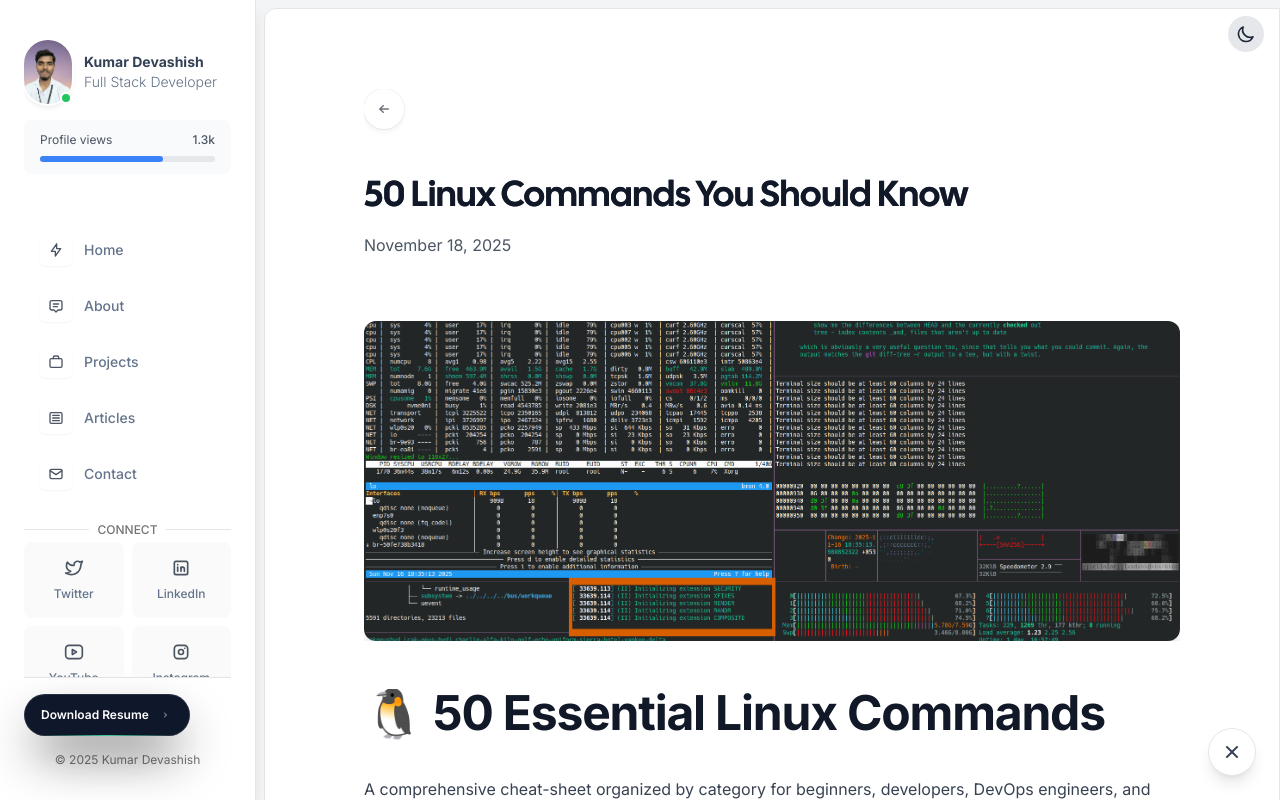
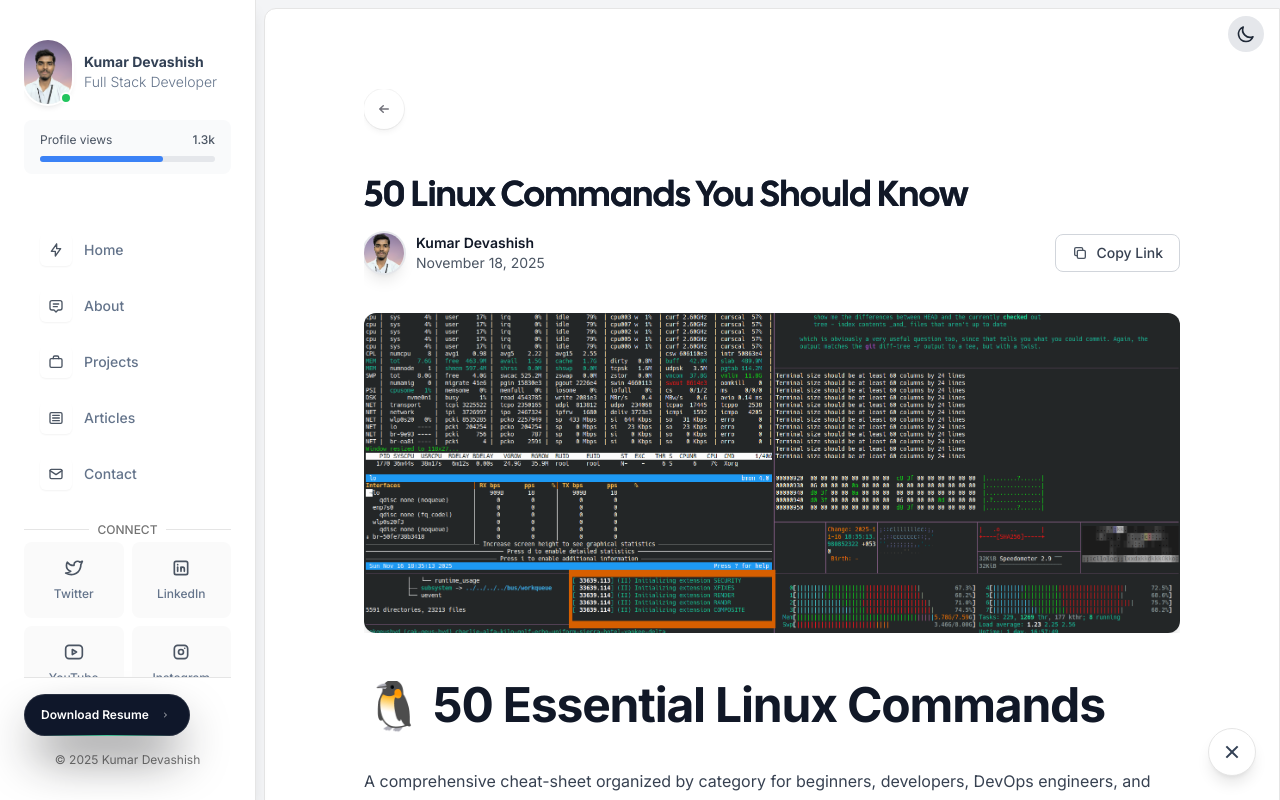
Before and after one commit to kumar10248/Deva-portfolio, a Next.js app: page /blog/50-linux-commands in a window 1280 px wide. Built offline with nearby package versions, Linux system fonts and the light colour scheme.

Commit message:
feat: add social sharing functionality with share icons and copy link feature in BlogLayout

```diff
--- a/src/components/BlogLayout.tsx
+++ b/src/components/BlogLayout.tsx
@@ -8,6 +8,8 @@ import { Container } from "./Container";
 import { Heading } from "./Heading";
 import Link from "next/link";
 import { Paragraph } from "./Paragraph";
+import profileImage from "../../public/about_profile.png";
+import { useState } from "react";
 
 function ArrowLeftIcon(props: any) {
   return (
@@ -22,6 +24,54 @@ function ArrowLeftIcon(props: any) {
   );
 }
 
+function ShareIcon(props: any) {
+  return (
+    <svg viewBox="0 0 24 24" fill="none" stroke="currentColor" {...props}>
+      <path strokeLinecap="round" strokeLinejoin="round" strokeWidth={2} d="M8.684 13.342C8.886 12.938 9 12.482 9 12c0-.482-.114-.938-.316-1.342m0 2.684a3 3 0 110-2.684m0 2.684l6.632 3.316m-6.632-6l6.632-3.316m0 0a3 3 0 105.367-2.684 3 3 0 00-5.367 2.684zm0 9.316a3 3 0 105.368 2.684 3 3 0 00-5.368-2.684z" />
+    </svg>
+  );
+}
+
+function TwitterIcon(props: any) {
+  return (
+    <svg viewBox="0 0 24 24" fill="currentColor" {...props}>
+      <path d="M18.244 2.25h3.308l-7.227 8.26 8.502 11.24H16.17l-5.214-6.817L4.99 21.75H1.68l7.73-8.835L1.254 2.25H8.08l4.713 6.231zm-1.161 17.52h1.833L7.084 4.126H5.117z" />
+    </svg>
+  );
+}
+
+function LinkedInIcon(props: any) {
+  return (
+    <svg viewBox="0 0 24 24" fill="currentColor" {...props}>
+      <path d="M20.447 20.452h-3.554v-5.569c0-1.328-.027-3.037-1.852-3.037-1.853 0-2.136 1.445-2.136 2.939v5.667H9.351V9h3.414v1.561h.046c.477-.9 1.637-1.85 3.37-1.85 3.601 0 4.267 2.37 4.267 5.455v6.286zM5.337 7.433c-1.144 0-2.063-.926-2.063-2.065 0-1.138.92-2.063 2.063-2.063 1.14 0 2.064.925 2.064 2.063 0 1.139-.925 2.065-2.064 2.065zm1.782 13.019H3.555V9h3.564v11.452zM22.225 0H1.771C.792 0 0 .774 0 1.729v20.542C0 23.227.792 24 1.771 24h20.451C23.2 24 24 23.227 24 22.271V1.729C24 .774 23.2 0 22.222 0h.003z"/>
+    </svg>
+  );
+}
+
+function FacebookIcon(props: any) {
+  return (
+    <svg viewBox="0 0 24 24" fill="currentColor" {...props}>
+      <path d="M24 12.073c0-6.627-5.373-12-12-12s-12 5.373-12 12c0 5.99 4.388 10.954 10.125 11.854v-8.385H7.078v-3.47h3.047V9.43c0-3.007 1.792-4.669 4.533-4.669 1.312 0 2.686.235 2.686.235v2.953H15.83c-1.491 0-1.956.925-1.956 1.874v2.25h3.328l-.532 3.47h-2.796v8.385C19.612 23.027 24 18.062 24 12.073z"/>
+    </svg>
+  );
+}
+
+function CopyIcon(props: any) {
+  return (
+    <svg viewBox="0 0 24 24" fill="none" stroke="currentColor" {...props}>
+      <path strokeLinecap="round" strokeLinejoin="round" strokeWidth={2} d="M8 16H6a2 2 0 01-2-2V6a2 2 0 012-2h8a2 2 0 012 2v2m-6 12h8a2 2 0 002-2v-8a2 2 0 00-2-2h-8a2 2 0 00-2 2v8a2 2 0 002 2z" />
+    </svg>
+  );
+}
+
+function CheckIcon(props: any) {
+  return (
+    <svg viewBox="0 0 24 24" fill="none" stroke="currentColor" {...props}>
+      <path strokeLinecap="round" strokeLinejoin="round" strokeWidth={2} d="M5 13l4 4L19 7" />
+    </svg>
+  );
+}
+
 export function BlogLayout({
   children,
   meta,
@@ -29,6 +79,38 @@ export function BlogLayout({
   previousPathname,
 }: any) {
   let router = useRouter();
+  const [showShareMenu, setShowShareMenu] = useState(false);
+  const [copied, setCopied] = useState(false);
+
+  const shareUrl = typeof window !== 'undefined' ? window.location.href : '';
+  const shareTitle = meta.title;
+
+  const handleShare = async (platform: string) => {
+    const url = encodeURIComponent(shareUrl);
+    const text = encodeURIComponent(shareTitle);
+
+    const shareUrls: { [key: string]: string } = {
+      twitter: `https://twitter.com/intent/tweet?url=${url}&text=${text}`,
+      linkedin: `https://www.linkedin.com/sharing/share-offsite/?url=${url}`,
+      facebook: `https://www.facebook.com/sharer/sharer.php?u=${url}`,
+    };
+
+    if (platform === 'copy') {
+      try {
+        await navigator.clipboard.writeText(shareUrl);
+        setCopied(true);
+        setTimeout(() => {
+          setCopied(false);
+          setShowShareMenu(false);
+        }, 2000);
+      } catch (err) {
+        console.error('Failed to copy:', err);
+      }
+    } else {
+      window.open(shareUrls[platform], '_blank', 'width=600,height=400');
+      setShowShareMenu(false);
+    }
+  };
 
   return (
     <Container>
@@ -44,14 +126,46 @@ export function BlogLayout({
           </Link>
 
           <Heading className="py-3 md:py-4 text-2xl md:text-3xl lg:text-4xl text-gray-900 dark:text-gray-100">{meta.title}</Heading>
-          <time
-            dateTime={meta.date}
-            className="flex items-center text-sm md:text-base mb-4 md:mb-6"
-          >
-            <Paragraph className="text-gray-600 dark:text-gray-400">
-              {formatDate(meta.date)}
-            </Paragraph>
-          </time>
+
+          {/* Author and Date Info */}
+          <div className="flex items-center justify-between mb-4 md:mb-6">
+            <div className="flex items-center space-x-3">
+              <Image
+                src={profileImage}
+                alt="Kumar Devashish"
+                width={40}
+                height={40}
+                className="rounded-full ring-2 ring-gray-200 dark:ring-gray-700 object-cover aspect-square"
+              />
+              <div className="flex flex-col">
+                <span className="text-sm font-semibold text-gray-900 dark:text-gray-100">Kumar Devashish</span>
+                <time dateTime={meta.date} className="text-xs md:text-sm text-gray-600 dark:text-gray-400">
+                  {formatDate(meta.date)}
+                </time>
+              </div>
+            </div>
+
+            {/* Copy Link Button */}
+            <button
+              onClick={() => handleShare('copy')}
+              className="flex items-center gap-2 px-4 py-2 rounded-lg bg-white dark:bg-gray-800 border border-gray-300 dark:border-gray-600 hover:bg-gray-50 dark:hover:bg-gray-700 transition-colors"
+              aria-label="Copy link"
+              title={copied ? "Copied!" : "Copy link"}
+            >
+              {copied ? (
+                <>
+                  <CheckIcon className="w-4 h-4 text-green-500" />
+                  <span className="text-sm font-medium text-green-600 dark:text-green-400">Copied!</span>
+                </>
+              ) : (
+                <>
+                  <CopyIcon className="w-4 h-4 text-gray-600 dark:text-gray-400" />
+                  <span className="text-sm font-medium text-gray-700 dark:text-gray-200">Copy Link</span>
+                </>
+              )}
+            </button>
+          </div>
+
           <div className="w-full mt-3 md:mt-4 bg-gray-100 dark:bg-gray-800 rounded-lg md:rounded-xl overflow-hidden shadow-lg mobile-safe">
             <Image
               src={meta.image}
```
